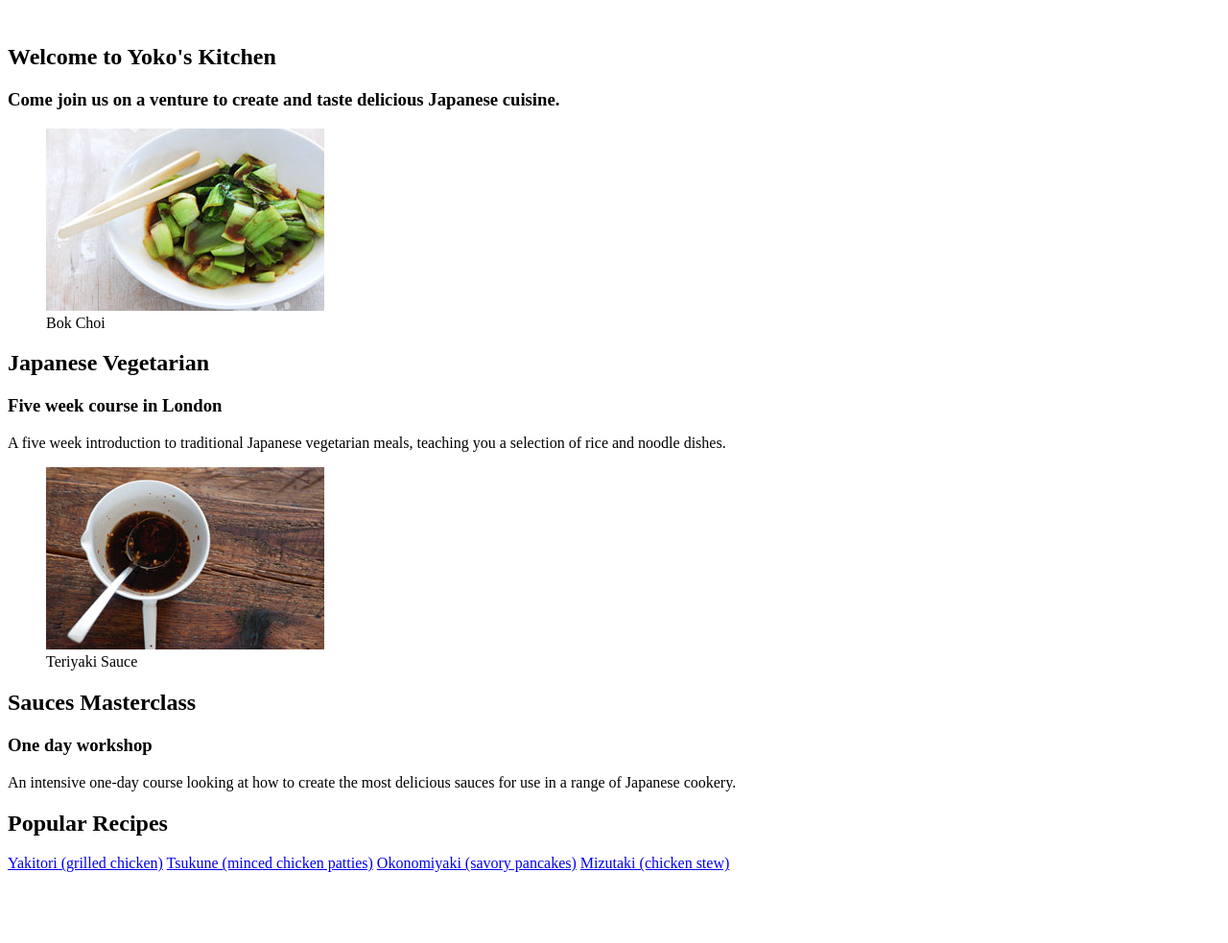
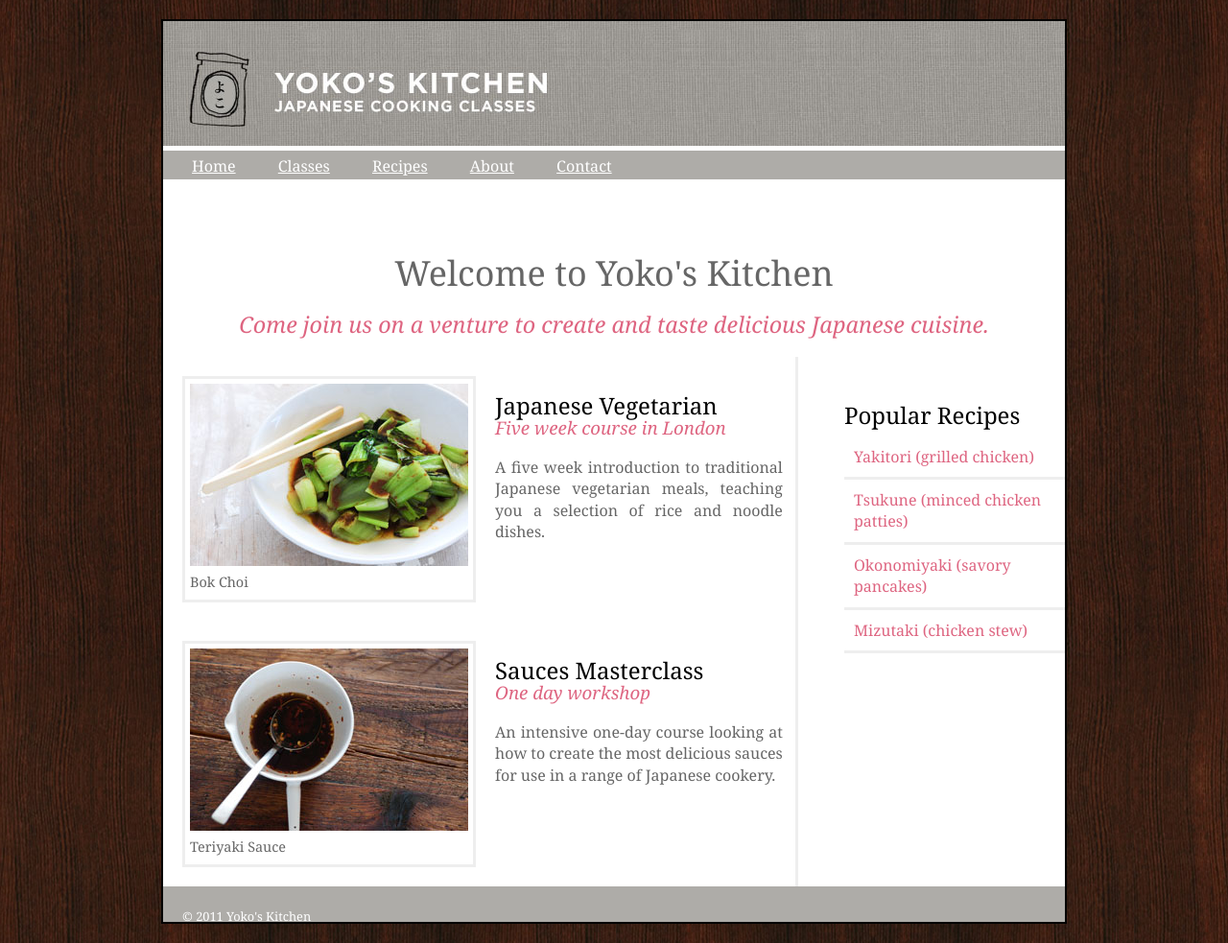
Before and after one commit to David5011/feladat3, a plain HTML site: page index.html in a window 1280 px wide. Shown: the whole page at 96% size. Before the commit the page ends 917 px from the top, so only its background shows below. Drawn offline with Linux system fonts and the light colour scheme.

Commit message:
keszallapot

```diff
--- a/index.html
+++ b/index.html
@@ -1,11 +1,22 @@
 <!DOCTYPE html>
-<html>
+<html lang="en">
 	<head>
+		<meta charset="utf-8">
+		<title>Yoko's Kitchen</title>
+		<link rel="stylesheet" href="yoko.css">
 	</head>
 	<body>
-		<div>
+		<div id="wrapper">
 			<header>
+				<img src="header.jpg" alt="Header" title="Header">
 				<nav>
+					<ul>
+						<li><a href="#">Home</a></li>
+						<li><a href="#">Classes</a></li>
+						<li><a href="#">Recipes</a></li>
+						<li><a href="#">About</a></li>
+						<li><a href="#">Contact</a></li>
+					</ul>
 				</nav>
 			</header>
 			<section class="home">
@@ -46,6 +57,11 @@
 					<a href="#">Mizutaki (chicken stew)</a>
 				</section>
 			</aside>
+			<footer>
+				<p>
+					&copy; 2011 Yoko's Kitchen
+				</p>
+			</footer>
 		</div>
 	</body>
 </html>
--- a/yoko.css
+++ b/yoko.css
@@ -7,58 +7,48 @@ body {
 	line-height: 1.4em;
 	margin: 0px;
 }
-
 #wrapper {
 	width: 940px;
 	margin: 20px auto 20px auto;
 	border: 2px solid #000000;
 	background-color: #ffffff;
 }
-
 h1 {
 	font-size: 36px;
 }
-
 nav, footer {
 	clear: both;
 	color: #ffffff;
 	background-color: #aeaca8;
 	height: 30px;
 }
-
 nav ul {
 	margin: 0px;
 	padding: 5px 0px 5px 30px;
 }
-
 nav li {
 	margin-right: 40px;
+	display: inline;
 }
-
 nav li a {
 	color: #ffffff;
 }
-
 nav li a:hover, nav li a.current {
 	color: black;
 }
-
 section.courses {
 	float: left;
 	width: 659px;
 	border-right: 3px solid #eeeeee;
 }
-
 article {
 	clear: both;
 	overflow: auto;
 	width: 98%;
 }
-
 hgroup {
 	margin-top: 40px;
 }
-
 figure {
 	float: left;
 	width: 290px;
@@ -67,50 +57,61 @@ figure {
 	margin: 20px;
 	border: 3px solid #eeeeee;
 }
-
 figcaption {
 	font-size: 90%;
 	text-align: left;
 }
-
 aside section a {
 	display: block;
 	padding: 10px;
 	border-bottom: 3px solid #eeeeee;
 }
-
 aside section a:hover {
 	color: #985d6a;
 	background-color: #efefef;
 }
-
 h2 {
 	padding: 0px;
 	color: #000000;
 	margin-bottom: 0px;
 }
-
 h3 {
 	margin-top: 0px;
 	color: #de6581;
 	font-style: italic;
 }
-
 aside h2 {
 	padding: 30px 0px 10px 0px;
 	color: black;
 }
-
 footer {
 	font-size: 80%;
 	padding: 7px 0px 0px 20px;
 }
-
 section.contpage {
 	text-align: center;
 }
-
 .home {
 	text-align: center;
 	font-size: 20px;
 }
+
+
+header {
+	height: 200px;
+}
+article p {
+	text-align: justify;
+}
+aside {
+	width: 230px;
+	margin-left: 20px;
+	float: right;
+}
+aside a {
+	color: #de6581;
+	text-decoration: none;
+}
+h1, h2, h3 {
+	font-weight: normal;
+}
```
Also changed, not shown: indexValidalas.png (added), yokoValidalas.png (added).
